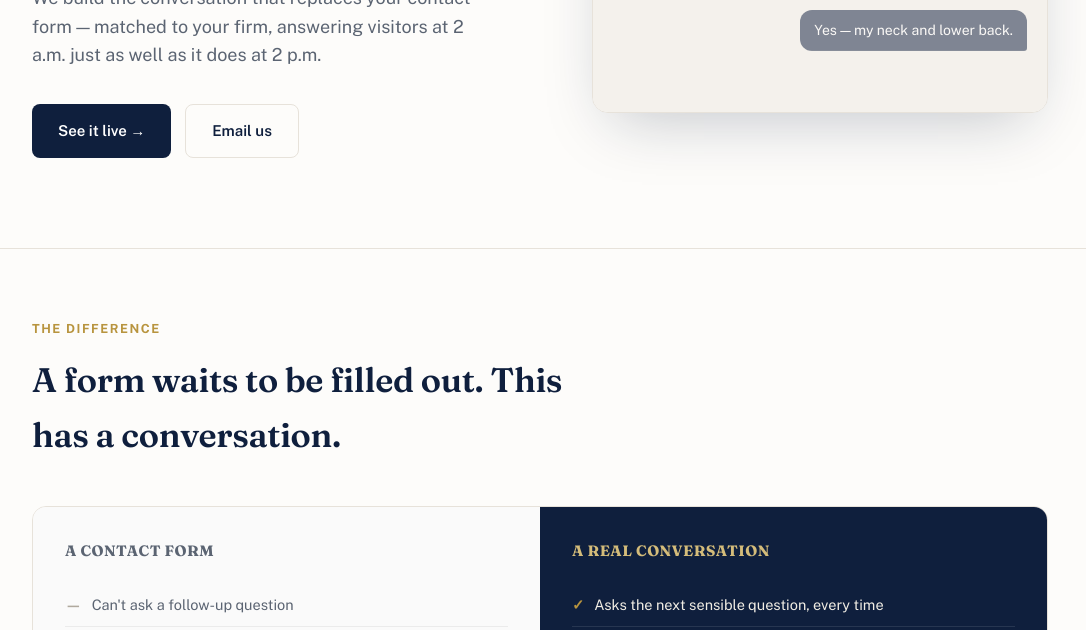
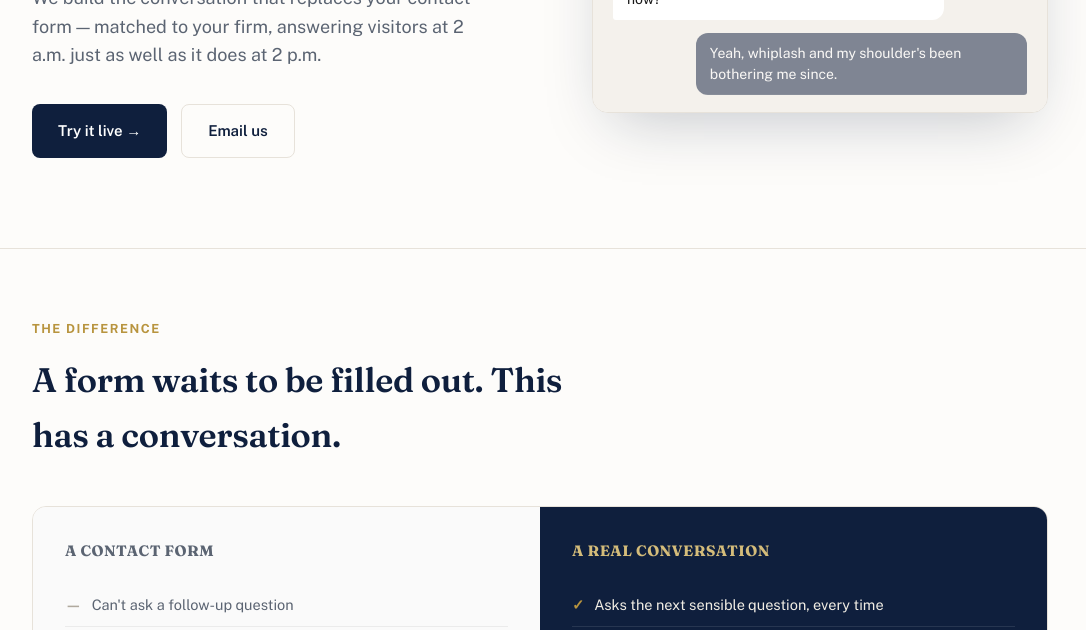
Before and after one commit to tariqintakesystems-collab/intake-systems-website, a plain HTML site: page index.html in a window 1280 px wide. Shown: the part 470-1100 px from the top of the page, without its empty margins (100-1186 px from the left). Drawn offline with nearby package versions, Linux system fonts and the light colour scheme.

Commit message:
Add files via upload

```diff
--- a/index.html
+++ b/index.html
@@ -366,7 +366,7 @@
         <h1>Most of your highest-intent visitors arrive when <em>no one's watching.</em></h1>
         <p class="lead">We build the conversation that replaces your contact form — matched to your firm, answering visitors at 2 a.m. just as well as it does at 2 p.m.</p>
         <div class="cta-row">
-          <a class="btn btn-primary" href="#" id="demo-link" target="_blank" rel="noopener">See it live →</a>
+          <a class="btn btn-primary" href="#" id="demo-link" target="_blank" rel="noopener">Try it live →</a>
           <a class="btn btn-ghost" href="mailto:tariq.intakesystems@gmail.com" target="_blank" rel="noopener">Email us</a>
         </div>
       </div>
@@ -484,12 +484,14 @@
 
   const script = [
     { role: 'bot', text: "Hi — thanks for reaching out. Could you tell me a little about what happened?" },
-    { role: 'user', text: "I was in a car accident a few weeks ago." },
-    { role: 'bot', text: "I'm sorry to hear that. Were you injured, and are you still dealing with any of it now?" },
-    { role: 'user', text: "Yes — my neck and lower back." },
-    { role: 'bot', text: "Thanks for telling me. Are you currently seeing a doctor for that?" },
-    { role: 'user', text: "Yes, physiotherapy twice a week." },
-    { role: 'bot', text: "Good to know you're getting treatment. Can I grab your name and best number so our team can follow up?" },
+    { role: 'user', text: "I was rear-ended at a red light a couple weeks ago. The other driver admitted it was their fault." },
+    { role: 'bot', text: "I'm glad you're okay enough to reach out. Were you injured, and are you still feeling effects now?" },
+    { role: 'user', text: "Yeah, whiplash and my shoulder's been bothering me since." },
+    { role: 'bot', text: "Sorry to hear that. Are you seeing a doctor or getting any treatment for it?" },
+    { role: 'user', text: "Started physiotherapy, twice a week." },
+    { role: 'bot', text: "Good that you're getting that taken care of. Has anyone's insurance been in touch with you yet?" },
+    { role: 'user', text: "Yeah, actually — the other driver's insurance already called me. Honestly, do you think I have a good case?" },
+    { role: 'bot', text: "That's something our lawyers assess during the consultation — it's free and there's no obligation. Can I grab your name and best number so they can follow up?" },
     { role: 'user', text: "Sarah Chen, (416) 555-0173." },
     { role: 'bot', text: "Thanks, Sarah — someone will follow up with you shortly." }
   ];
```
